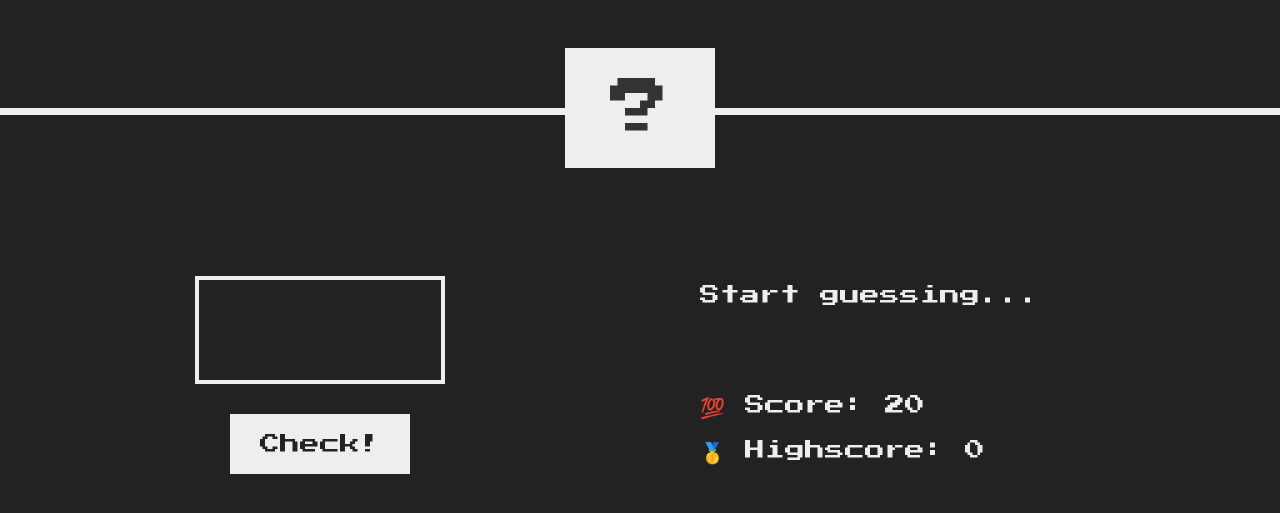
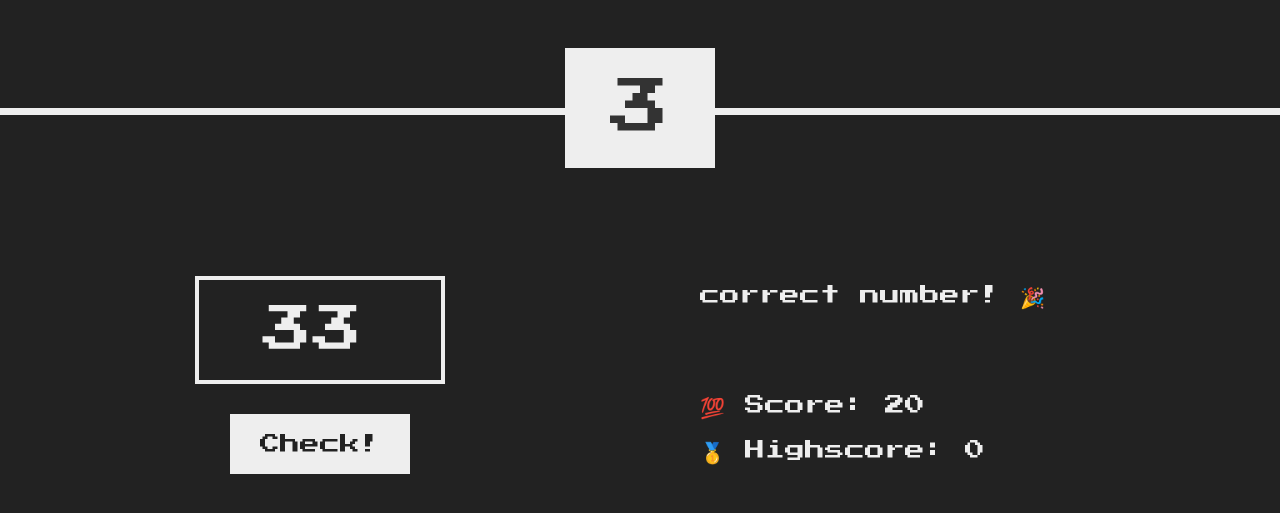
Before and after one commit to favy-codez/guess-my-number-game, a plain HTML site: page index.html in a window 1280 px wide. Shown: the part 165-678 px from the top of the page. Drawn offline with Linux system fonts and the light colour scheme.

Commit message:
converted the input value to  numbe~

```diff
--- a/index.html
+++ b/index.html
@@ -27,6 +27,6 @@
         </p>
       </section>
     </main>
-    <script src="script.js"></script>
+    <script src="/index.js"></script>
   </body>
 </html>
--- a/index.js
+++ b/index.js
@@ -1,7 +1,11 @@
 'use strict';
-document.querySelector('.number') = number;
-document.querySelector('.message') = message;
-document.querySelector('.guess') = guessBox;
-document.querySelector('.btn') = guessBtn;
-document.querySelector('.label-score') = score;
-document.querySelector('highscore') = highscore;
+document.querySelector('.number').textContent = 3;
+document.querySelector('.message').textContent = 'correct number! 🎉';
+document.querySelector('.guess').value = 33;
+// document.querySelector('.btn') = guessBtn;
+// document.querySelector('.label-score') = score;
+// document.querySelector('highscore') = highscore;
+
+// convert the value of the input to number
+const guess = Number(document.querySelector('.guess').value);
+console.log(guess, typeof guess);
```
